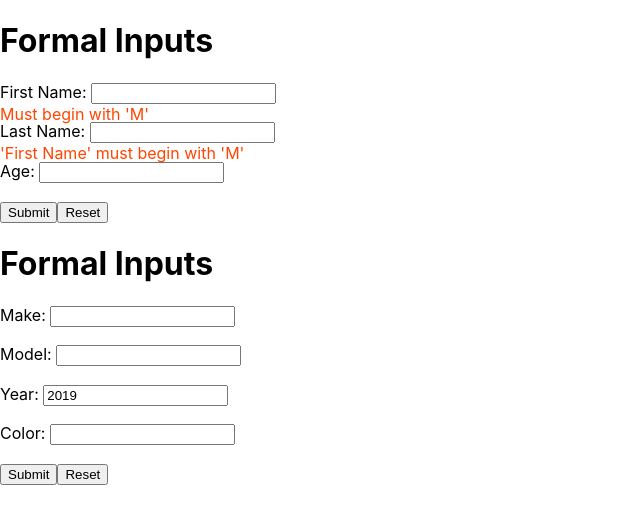
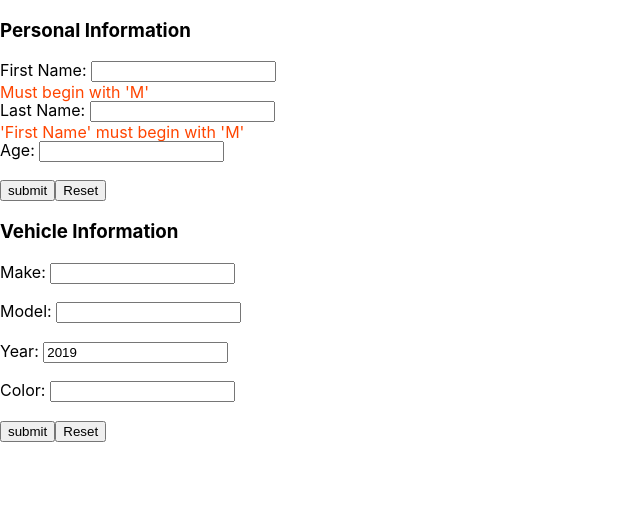
Before and after one commit to octant/kata, a React (Create React App) app: page / in a window 1280 px wide. Shown: the top 524 px of the page, without its empty margins (0-640 px from the left). Built offline with nearby package versions, Linux system fonts and the light colour scheme.

Commit message:
feature: automatic context added to children

```diff
--- a/src/App.js
+++ b/src/App.js
@@ -3,13 +3,28 @@ import React from "react";
 import "./App.css";
 
 import Form from "./components/Form";
+import Input from "./components/Form/Input";
+import Controls from "./components/Form/Controls";
 import { person, vehicle } from "./inputs";
 
 function App() {
   return (
     <>
-      <Form schema={person} />
-      <Form schema={vehicle} />
+      <Form schema={person}>
+        <h3>Personal Information</h3>
+        <Input name="firstName" />
+        <Input name="lastName" />
+        <Input name="age" />
+        <Controls />
+      </Form>
+      <Form schema={vehicle}>
+        <h3>Vehicle Information</h3>
+        <Input name="make" />
+        <Input name="model" />
+        <Input name="year" />
+        <Input name="color" />
+        <Controls />
+      </Form>
     </>
   );
 }
--- /dev/null
+++ b/src/components/Form/Controls.js
@@ -0,0 +1,11 @@
+import React, { useContext } from "react";
+
+export default function Controls({ context }) {
+  const { inputs, inputDispatcher } = useContext(context);
+  return (
+    <div>
+      <button onClick={() => console.log(inputs.values)}>submit</button>
+      <button onClick={() => inputDispatcher({ type: "reset" })}>Reset</button>
+    </div>
+  );
+}
--- a/src/components/Form/Input.js
+++ b/src/components/Form/Input.js
@@ -11,7 +11,6 @@ export default function({ name, context }) {
 
   useEffect(() => {
     console.log("rendering input..." + name);
-    console.log("Errors: " + inputs.errors[name]);
   }, [inputs.values[name]]);
 
   return (
--- a/src/components/Form/index.js
+++ b/src/components/Form/index.js
@@ -1,13 +1,14 @@
 import React from "react";
 
-import Form from "./Form";
 import Context from "./Context";
 
-function FormProvider({ schema }) {
+function FormProvider({ children, schema }) {
   const FormContext = Context(schema);
   return (
     <FormContext.Provider>
-      <Form context={FormContext.Context} />
+      {React.Children.map(children, child =>
+        React.cloneElement(child, { context: FormContext.Context })
+      )}
     </FormContext.Provider>
   );
 }
```
